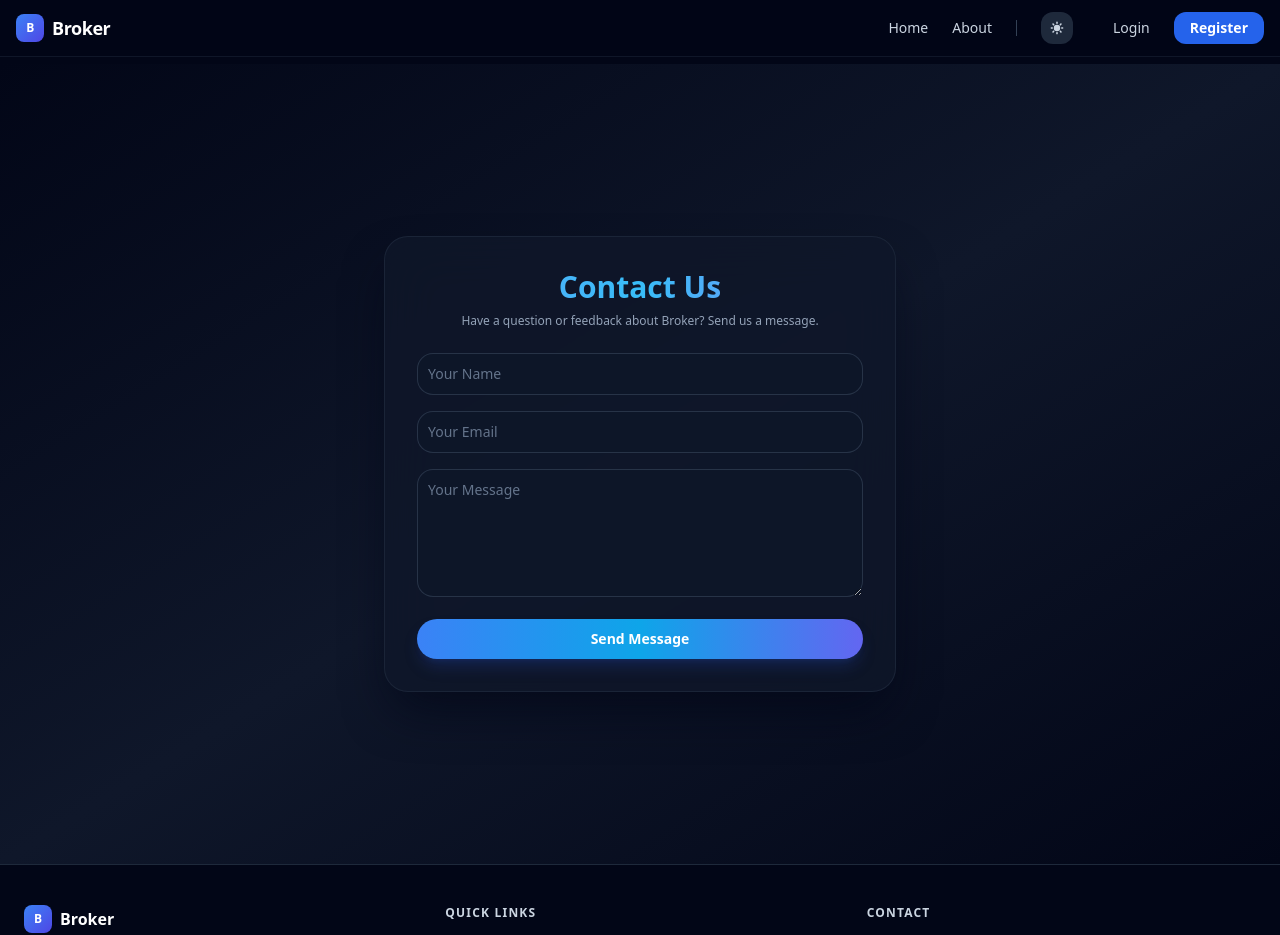
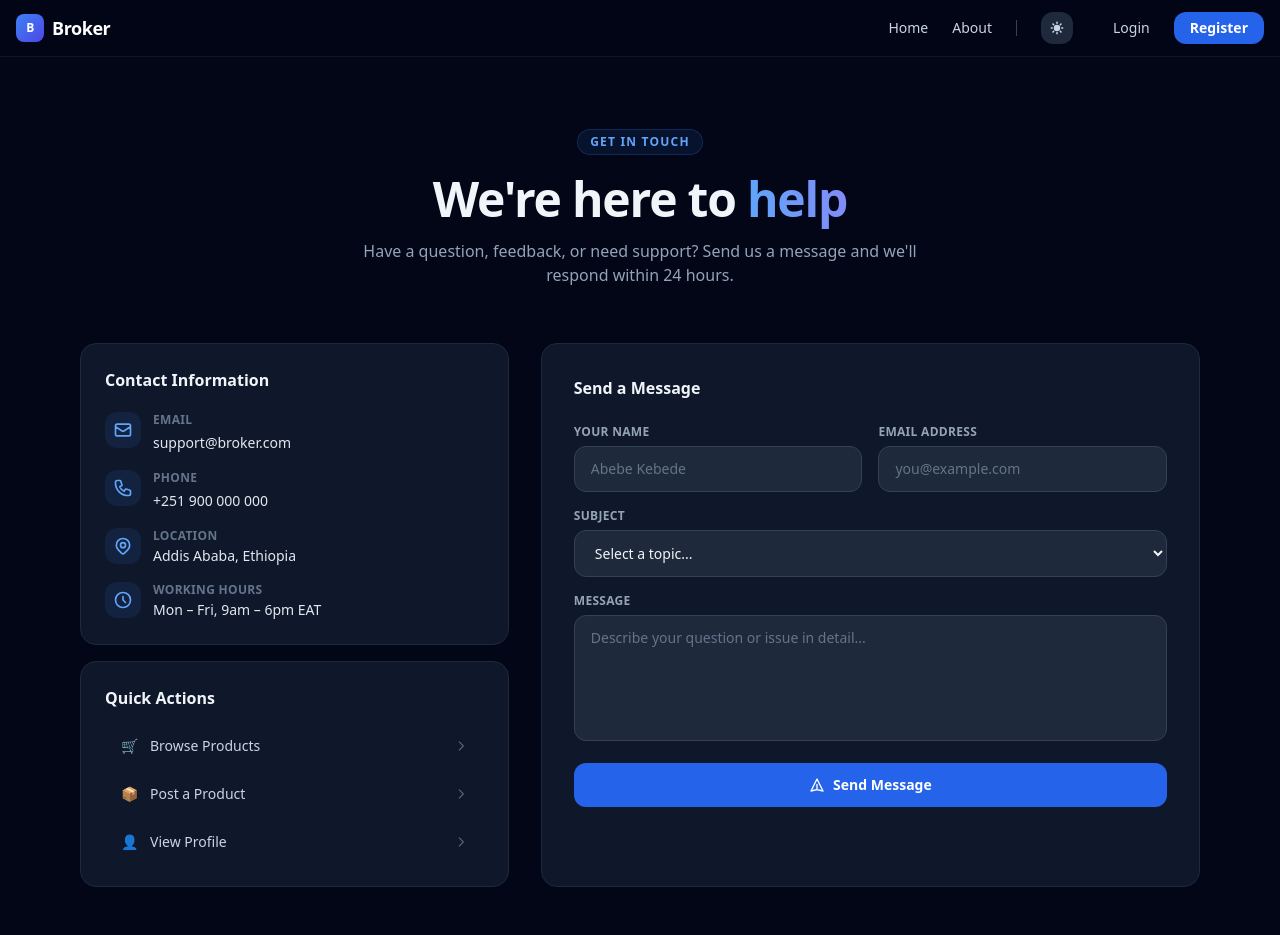
Before and after one commit to 45-4647/broker-front, a React (Create React App) app: page /contact in a window 1280 px wide. Shown: the top 935 px of the page. Built offline with nearby package versions, Linux system fonts and the light colour scheme.

Commit message:
upadte the contact page ui

```diff
--- a/src/pages/Contact.jsx
+++ b/src/pages/Contact.jsx
@@ -1,92 +1,223 @@
 import { useState } from "react";
+import toast from "react-hot-toast";
+
+const contactInfo = [
+  {
+    icon: (
+      <svg className="w-5 h-5" fill="none" stroke="currentColor" viewBox="0 0 24 24">
+        <path strokeLinecap="round" strokeLinejoin="round" strokeWidth={2} d="M3 8l7.89 5.26a2 2 0 002.22 0L21 8M5 19h14a2 2 0 002-2V7a2 2 0 00-2-2H5a2 2 0 00-2 2v10a2 2 0 002 2z" />
+      </svg>
+    ),
+    label: "Email",
+    value: "support@broker.com",
+    href: "mailto:support@broker.com",
+  },
+  {
+    icon: (
+      <svg className="w-5 h-5" fill="none" stroke="currentColor" viewBox="0 0 24 24">
+        <path strokeLinecap="round" strokeLinejoin="round" strokeWidth={2} d="M3 5a2 2 0 012-2h3.28a1 1 0 01.948.684l1.498 4.493a1 1 0 01-.502 1.21l-2.257 1.13a11.042 11.042 0 005.516 5.516l1.13-2.257a1 1 0 011.21-.502l4.493 1.498a1 1 0 01.684.949V19a2 2 0 01-2 2h-1C9.716 21 3 14.284 3 6V5z" />
+      </svg>
+    ),
+    label: "Phone",
+    value: "+251 900 000 000",
+    href: "tel:+251900000000",
+  },
+  {
+    icon: (
+      <svg className="w-5 h-5" fill="none" stroke="currentColor" viewBox="0 0 24 24">
+        <path strokeLinecap="round" strokeLinejoin="round" strokeWidth={2} d="M17.657 16.657L13.414 20.9a1.998 1.998 0 01-2.827 0l-4.244-4.243a8 8 0 1111.314 0z" />
+        <path strokeLinecap="round" strokeLinejoin="round" strokeWidth={2} d="M15 11a3 3 0 11-6 0 3 3 0 016 0z" />
+      </svg>
+    ),
+    label: "Location",
+    value: "Addis Ababa, Ethiopia",
+    href: null,
+  },
+  {
+    icon: (
+      <svg className="w-5 h-5" fill="none" stroke="currentColor" viewBox="0 0 24 24">
+        <path strokeLinecap="round" strokeLinejoin="round" strokeWidth={2} d="M12 8v4l3 3m6-3a9 9 0 11-18 0 9 9 0 0118 0z" />
+      </svg>
+    ),
+    label: "Working Hours",
+    value: "Mon – Fri, 9am – 6pm EAT",
+    href: null,
+  },
+];
+
+const faqs = [
+  { q: "How do I post a product?", a: "Register as a seller, go to Post Product, fill in the details, pay the 200 ETB promotion fee, and your listing goes live." },
+  { q: "Is Broker free to use?", a: "Browsing and buying is completely free. Sellers pay a one-time 200 ETB listing fee per product." },
+  { q: "How do I contact a seller?", a: "Open any product listing and use the Chat, Email, SMS, or Call buttons to reach the seller directly." },
+  { q: "What payment methods are supported?", a: "We support Chapa (Telebirr, bank transfer) and Stripe (credit/debit card) for listing fees." },
+];
 
 export default function Contact({ theme = "dark" }) {
   const isDark = theme === "dark";
-  const [form, setForm] = useState({ name: "", email: "", message: "" });
-  const [msg, setMsg] = useState("");
+  const [form, setForm] = useState({ name: "", email: "", subject: "", message: "" });
+  const [loading, setLoading] = useState(false);
+  const [openFaq, setOpenFaq] = useState(null);
 
-  const handleChange = (e) =>
-    setForm({ ...form, [e.target.name]: e.target.value });
+  const handleChange = (e) => setForm({ ...form, [e.target.name]: e.target.value });
 
   const handleSubmit = (e) => {
     e.preventDefault();
-    setMsg("Thank you for contacting us! We'll get back to you soon.");
-    setForm({ name: "", email: "", message: "" });
+    setLoading(true);
+    setTimeout(() => {
+      setLoading(false);
+      toast.success("Message sent! We'll get back to you within 24 hours.");
+      setForm({ name: "", email: "", subject: "", message: "" });
+    }, 1200);
   };
 
+  const bg = isDark ? "bg-slate-950 text-slate-100" : "bg-slate-100 text-slate-900";
+  const card = isDark ? "bg-slate-900 border-slate-800" : "bg-white border-slate-200 shadow-sm";
+  const input = `w-full px-4 py-3 rounded-xl border text-sm outline-none transition-all duration-200 focus:ring-2 ${
+    isDark
+      ? "bg-slate-800 border-slate-700 text-slate-100 placeholder-slate-500 focus:ring-blue-500/40 focus:border-blue-500"
+      : "bg-slate-50 border-slate-200 text-slate-800 placeholder-slate-400 focus:ring-blue-400/40 focus:border-blue-400"
+  }`;
+  const label = `block text-xs font-semibold mb-1.5 uppercase tracking-wide ${isDark ? "text-slate-400" : "text-slate-500"}`;
+
   return (
-    <div
-      className={`min-h-screen flex flex-col justify-center items-center px-4 py-10 ${
-        isDark
-          ? "bg-gradient-to-br from-slate-950 via-slate-900 to-slate-950 text-slate-50"
-          : "bg-gradient-to-br from-slate-50 via-sky-50 to-slate-50 text-slate-900"
-      }`}
-    >
-      <div
-        className={`shadow-2xl rounded-3xl border p-8 w-full max-w-lg backdrop-blur-xl transform transition-all duration-500 hover:-translate-y-1 hover:shadow-[0_25px_80px_rgba(15,23,42,0.25)] ${
-          isDark
-            ? "bg-slate-900/80 shadow-slate-950/80 border-slate-800/80"
-            : "bg-white/80 shadow-slate-900/10 border-slate-200"
-        }`}
-      >
-        <h1 className="text-3xl font-bold mb-2 text-center bg-gradient-to-r from-blue-400 via-sky-400 to-indigo-400 bg-clip-text text-transparent">
-          Contact Us
-        </h1>
-        <p className={`text-xs mb-6 text-center ${isDark ? "text-slate-400" : "text-slate-500"}`}>
-          Have a question or feedback about Broker? Send us a message.
-        </p>
-        <form onSubmit={handleSubmit} className="space-y-4">
-          <input
-            name="name"
-            type="text"
-            placeholder="Your Name"
-            value={form.name}
-            onChange={handleChange}
-            className={`border p-2.5 rounded-2xl w-full text-sm focus:outline-none focus:ring-2 focus:ring-blue-500/70 focus:border-blue-500/70 ${
-              isDark
-                ? "border-slate-700/70 bg-slate-900/70 text-slate-100 placeholder:text-slate-500"
-                : "border-slate-200 bg-white text-slate-900 placeholder:text-slate-400"
-            }`}
-            required
-          />
-          <input
-            name="email"
-            type="email"
-            placeholder="Your Email"
-            value={form.email}
-            onChange={handleChange}
-            className={`border p-2.5 rounded-2xl w-full text-sm focus:outline-none focus:ring-2 focus:ring-blue-500/70 focus:border-blue-500/70 ${
-              isDark
-                ? "border-slate-700/70 bg-slate-900/70 text-slate-100 placeholder:text-slate-500"
-                : "border-slate-200 bg-white text-slate-900 placeholder:text-slate-400"
-            }`}
-            required
-          />
-          <textarea
-            name="message"
-            placeholder="Your Message"
-            value={form.message}
-            onChange={handleChange}
-            className={`border p-2.5 rounded-2xl w-full h-32 text-sm focus:outline-none focus:ring-2 focus:ring-blue-500/70 focus:border-blue-500/70 ${
-              isDark
-                ? "border-slate-700/70 bg-slate-900/70 text-slate-100 placeholder:text-slate-500"
-                : "border-slate-200 bg-white text-slate-900 placeholder:text-slate-400"
-            }`}
-            required
-          />
-          <button
-            type="submit"
-            className="w-full bg-gradient-to-r from-blue-500 via-sky-500 to-indigo-500 hover:brightness-110 text-white p-2.5 rounded-full text-sm font-semibold shadow-lg shadow-blue-900/40 transition"
-          >
-            Send Message
-          </button>
-        </form>
+    <div className={`min-h-screen ${bg} transition-colors duration-300`}>
+      <div className="max-w-6xl mx-auto px-4 py-16">
 
-        {msg && (
-          <p className={`text-center mt-4 text-xs ${isDark ? "text-slate-400" : "text-slate-600"}`}>
-            {msg}
+        {/* Header */}
+        <div className="text-center mb-14">
+          <span className={`inline-block text-xs font-bold uppercase tracking-widest px-3 py-1 rounded-full mb-5 border ${isDark ? "bg-blue-500/10 text-blue-400 border-blue-500/20" : "bg-blue-50 text-blue-600 border-blue-200"}`}>
+            Get in Touch
+          </span>
+          <h1 className="text-4xl sm:text-5xl font-extrabold tracking-tight mb-4">
+            We're here to{" "}
+            <span className="bg-gradient-to-r from-blue-400 to-indigo-400 bg-clip-text text-transparent">help</span>
+          </h1>
+          <p className={`text-base max-w-xl mx-auto ${isDark ? "text-slate-400" : "text-slate-500"}`}>
+            Have a question, feedback, or need support? Send us a message and we'll respond within 24 hours.
           </p>
-        )}
+        </div>
+
+        <div className="grid lg:grid-cols-5 gap-8 mb-16">
+
+          {/* Contact info sidebar */}
+          <div className="lg:col-span-2 flex flex-col gap-4">
+            <div className={`rounded-2xl border p-6 ${card}`}>
+              <h2 className="font-bold text-base mb-5">Contact Information</h2>
+              <div className="space-y-4">
+                {contactInfo.map((c) => (
+                  <div key={c.label} className="flex items-start gap-3">
+                    <div className={`w-9 h-9 rounded-xl flex items-center justify-center shrink-0 ${isDark ? "bg-blue-500/10 text-blue-400" : "bg-blue-50 text-blue-600"}`}>
+                      {c.icon}
+                    </div>
+                    <div>
+                      <p className={`text-xs font-semibold uppercase tracking-wide mb-0.5 ${isDark ? "text-slate-500" : "text-slate-400"}`}>{c.label}</p>
+                      {c.href ? (
+                        <a href={c.href} className={`text-sm font-medium hover:underline ${isDark ? "text-slate-200 hover:text-blue-400" : "text-slate-700 hover:text-blue-600"}`}>
+                          {c.value}
+                        </a>
+                      ) : (
+                        <p className={`text-sm font-medium ${isDark ? "text-slate-200" : "text-slate-700"}`}>{c.value}</p>
+                      )}
+                    </div>
+                  </div>
+                ))}
+              </div>
+            </div>
+
+            {/* Quick links */}
+            <div className={`rounded-2xl border p-6 ${card}`}>
+              <h2 className="font-bold text-base mb-4">Quick Actions</h2>
+              <div className="space-y-2">
+                {[
+                  { label: "Browse Products", href: "/", icon: "🛒" },
+                  { label: "Post a Product", href: "/post-product", icon: "📦" },
+                  { label: "View Profile", href: "/profile", icon: "👤" },
+                ].map((l) => (
+                  <a key={l.label} href={l.href}
+                    className={`flex items-center gap-3 px-4 py-2.5 rounded-xl text-sm font-medium transition ${isDark ? "hover:bg-slate-800 text-slate-300" : "hover:bg-slate-50 text-slate-600"}`}>
+                    <span>{l.icon}</span>
+                    {l.label}
+                    <svg className="w-3.5 h-3.5 ml-auto opacity-40" fill="none" stroke="currentColor" viewBox="0 0 24 24">
+                      <path strokeLinecap="round" strokeLinejoin="round" strokeWidth={2} d="M9 5l7 7-7 7" />
+                    </svg>
+                  </a>
+                ))}
+              </div>
+            </div>
+          </div>
+
+          {/* Contact form */}
+          <div className={`lg:col-span-3 rounded-2xl border p-8 ${card}`}>
+            <h2 className="font-bold text-base mb-6">Send a Message</h2>
+            <form onSubmit={handleSubmit} className="space-y-4">
+              <div className="grid sm:grid-cols-2 gap-4">
+                <div>
+                  <label className={label}>Your Name</label>
+                  <input name="name" type="text" placeholder="Abebe Kebede" value={form.name} onChange={handleChange} required className={input} />
+                </div>
+                <div>
+                  <label className={label}>Email Address</label>
+                  <input name="email" type="email" placeholder="you@example.com" value={form.email} onChange={handleChange} required className={input} />
+                </div>
+              </div>
+
+              <div>
+                <label className={label}>Subject</label>
+                <select name="subject" value={form.subject} onChange={handleChange} required className={input}>
+                  <option value="">Select a topic...</option>
+                  <option value="general">General Inquiry</option>
+                  <option value="support">Technical Support</option>
+                  <option value="billing">Billing / Payment</option>
+                  <option value="report">Report a Problem</option>
+                  <option value="partnership">Partnership</option>
+                </select>
+              </div>
+
+              <div>
+                <label className={label}>Message</label>
+                <textarea name="message" placeholder="Describe your question or issue in detail..." value={form.message} onChange={handleChange} required rows={5}
+                  className={`${input} resize-none`} />
+              </div>
+
+              <button type="submit" disabled={loading}
+                className={`w-full py-3 rounded-xl font-semibold text-sm text-white bg-blue-600 hover:bg-blue-500 active:scale-[0.98] transition-all duration-200 flex items-center justify-center gap-2 ${loading ? "opacity-60 cursor-not-allowed" : ""}`}>
+                {loading ? (
+                  <><svg className="w-4 h-4 animate-spin" fill="none" viewBox="0 0 24 24"><circle className="opacity-25" cx="12" cy="12" r="10" stroke="currentColor" strokeWidth="4"/><path className="opacity-75" fill="currentColor" d="M4 12a8 8 0 018-8v8z"/></svg>Sending...</>
+                ) : (
+                  <><svg className="w-4 h-4" fill="none" stroke="currentColor" viewBox="0 0 24 24"><path strokeLinecap="round" strokeLinejoin="round" strokeWidth={2} d="M12 19l9 2-9-18-9 18 9-2zm0 0v-8" /></svg>Send Message</>
+                )}
+              </button>
+            </form>
+          </div>
+        </div>
+
+        {/* FAQ */}
+        <div>
+          <h2 className="text-2xl font-bold mb-2">Frequently Asked Questions</h2>
+          <p className={`text-sm mb-6 ${isDark ? "text-slate-400" : "text-slate-500"}`}>Quick answers to common questions.</p>
+          <div className="space-y-3">
+            {faqs.map((f, i) => (
+              <div key={i} className={`rounded-2xl border overflow-hidden ${card}`}>
+                <button
+                  onClick={() => setOpenFaq(openFaq === i ? null : i)}
+                  className={`w-full flex items-center justify-between px-6 py-4 text-left text-sm font-semibold transition ${isDark ? "hover:bg-slate-800" : "hover:bg-slate-50"}`}
+                >
+                  <span>{f.q}</span>
+                  <svg className={`w-4 h-4 shrink-0 transition-transform duration-200 ${openFaq === i ? "rotate-180" : ""} ${isDark ? "text-slate-400" : "text-slate-400"}`}
+                    fill="none" stroke="currentColor" viewBox="0 0 24 24">
+                    <path strokeLinecap="round" strokeLinejoin="round" strokeWidth={2} d="M19 9l-7 7-7-7" />
+                  </svg>
+                </button>
+                {openFaq === i && (
+                  <div className={`px-6 pb-4 text-sm ${isDark ? "text-slate-400" : "text-slate-500"}`}>
+                    {f.a}
+                  </div>
+                )}
+              </div>
+            ))}
+          </div>
+        </div>
+
       </div>
     </div>
   );
```
